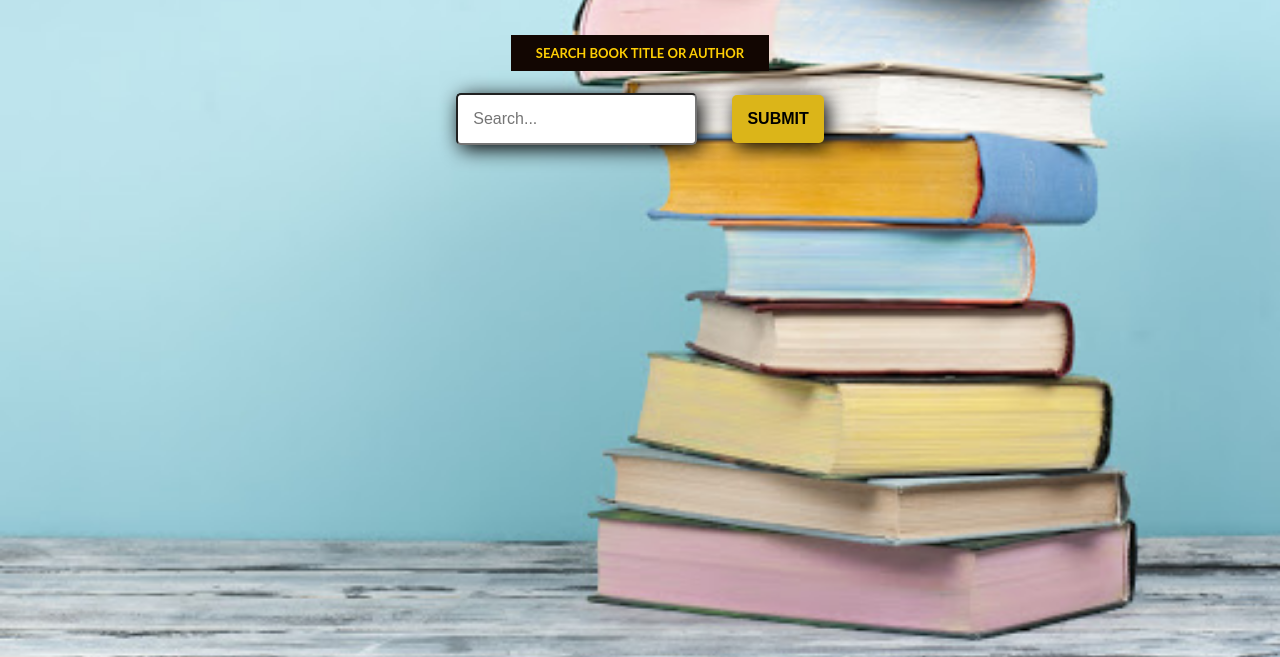
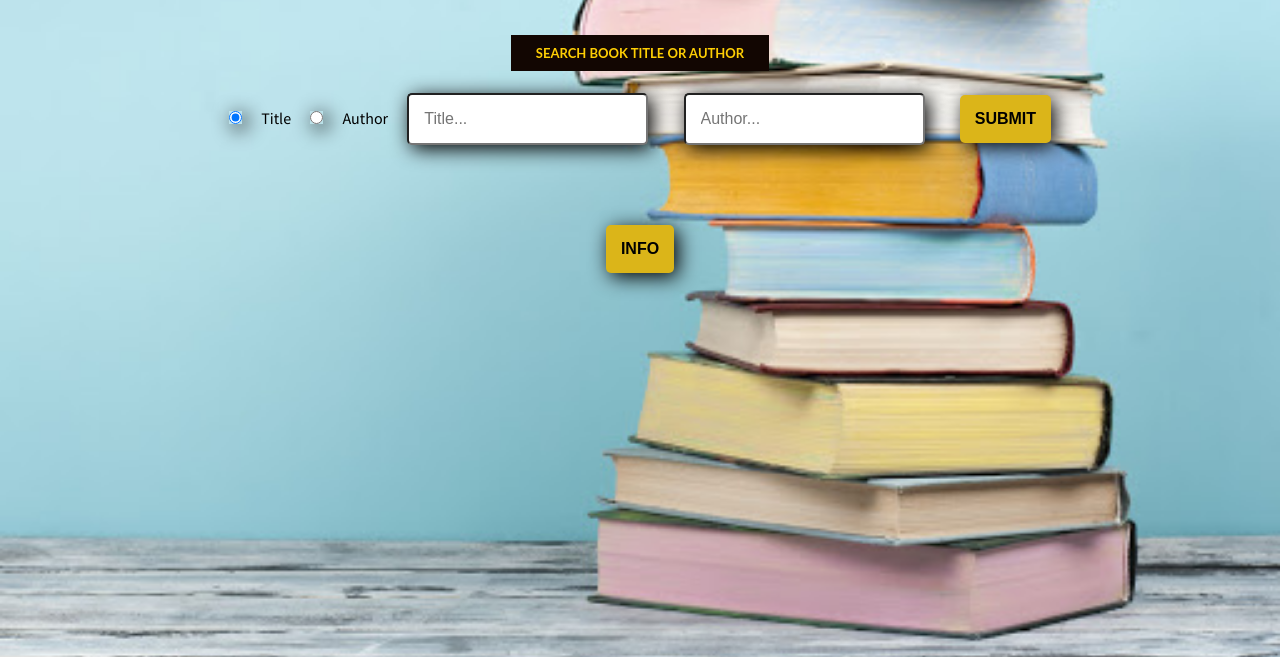
Before and after one commit to Monikathanki/Bookfinder-1, a plain HTML site: page index.html in a window 1280 px wide. Shown: the part 143-800 px from the top of the page. Drawn offline with nearby package versions, Linux system fonts and the light colour scheme.

Commit message:
index.html
updated file

```diff
--- a/index.html
+++ b/index.html
@@ -15,10 +15,16 @@
     <main role="main">
        <div class="container">
         <form id="js-form" role="form">
+
           <fieldset>
             <legend>Search Book title or Author</legend>
+            <input type="radio" class="title-select" name="books" value="title" checked/>
+            <label class="radio-label">Title</label>
+            <input type="radio" class="author-select" name="books" value="author" />
+            <label class="radio-label">Author</label>
             <label for="search-term" label>
-				    <input class="js-query" placeholder="Search..." type="text" name="query" id="search-term">
+				    <input class="title-input" placeholder="Title..." type="text" name="query" required>
+            <input class="author-input" placeholder="Author..." type="text" name="query">
 				    <button id="js-search" type="submit">Submit</button>
 
 			    </fieldset>
@@ -31,6 +37,13 @@
         <ul id="wiki-results"></ul>
       </section>
     </main>
+    <footer>
+      </div> <div class="info">
+        <button id="js-info" type"submit">info</button>
+        <p id="moreInfo" class="moreInfo hidden">Want to know about your favorite author or book? Type the book title or author name to find out more!!</p>
+      </div>
+
+    </footer>
     <script
      src="https://code.jquery.com/jquery-3.5.1.js"
       integrity="sha256-QWo7LDvxbWT2tbbQ97B53yJnYU3WhH/C8ycbRAkjPDc="
```
